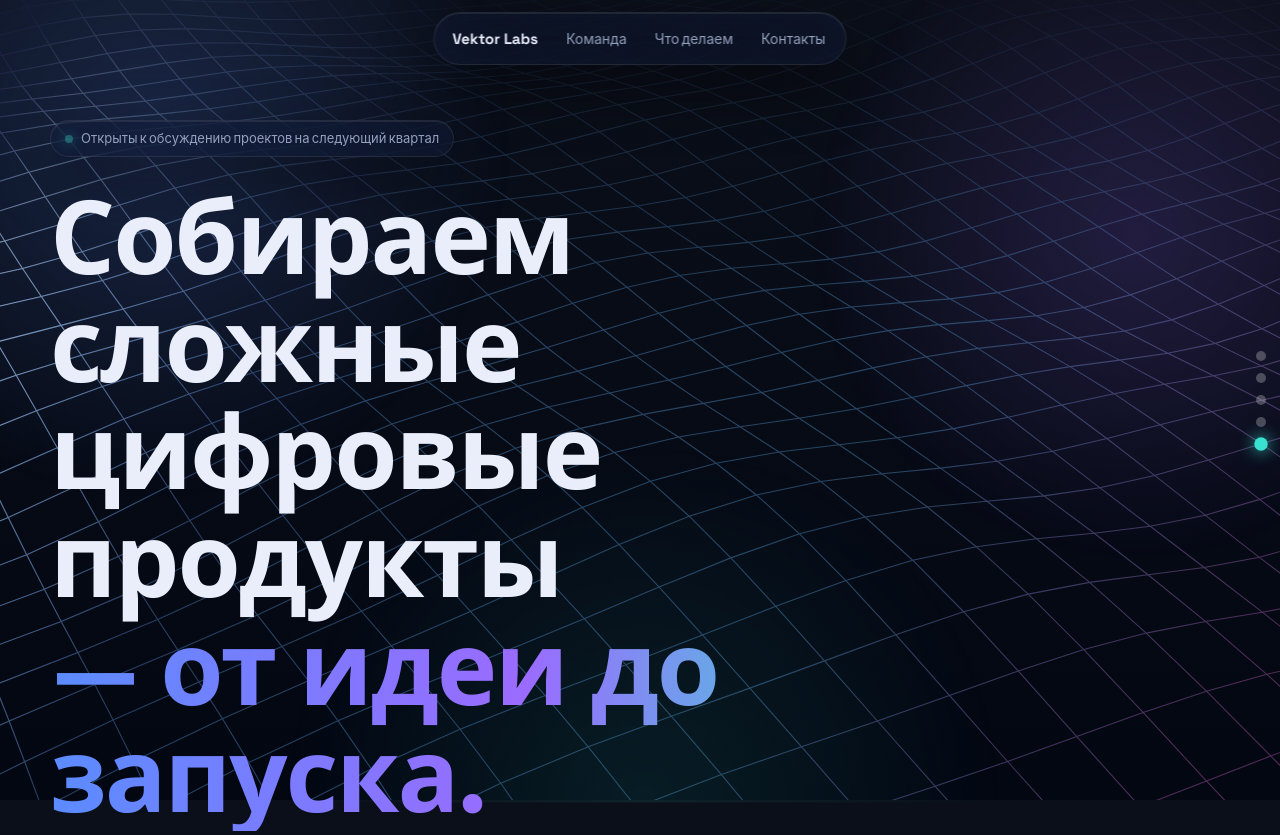
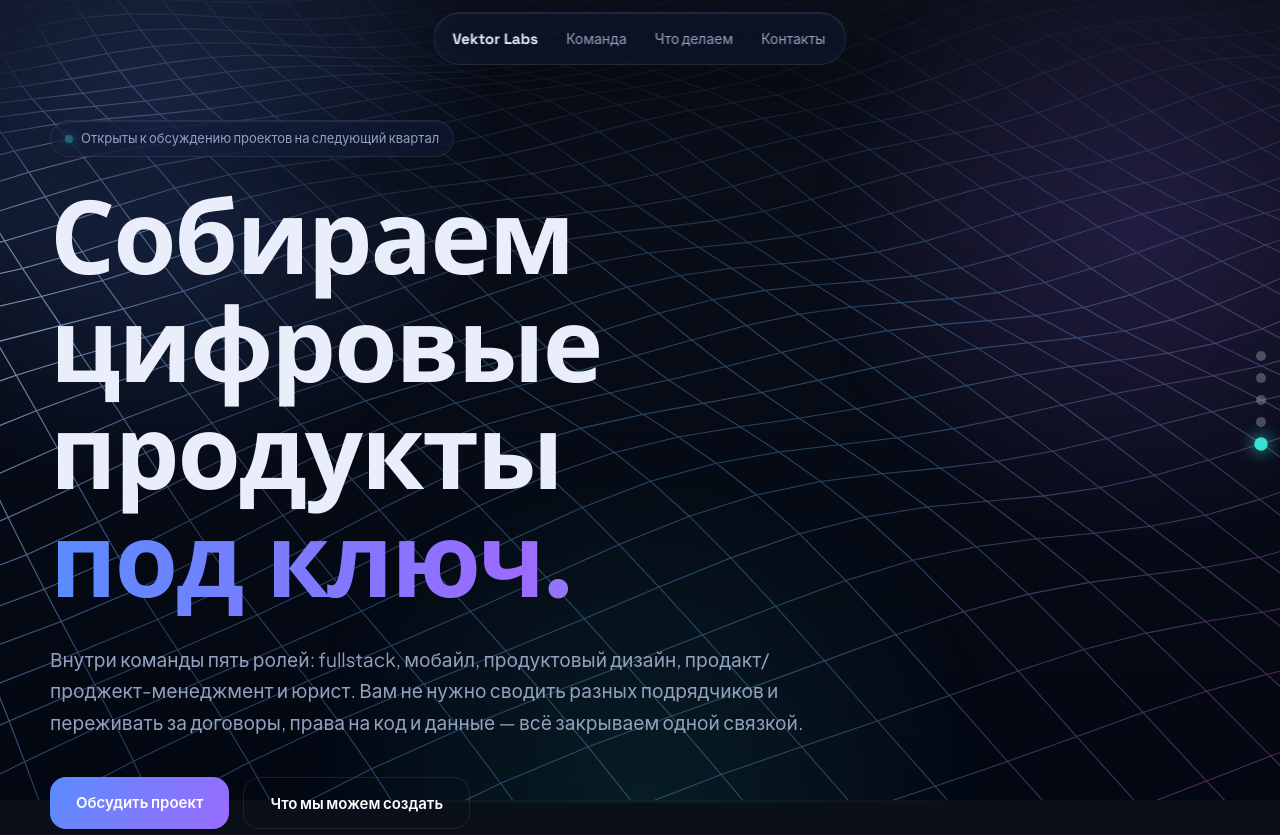
Before and after one commit to Artemidis9/Portfolio, a plain HTML site: page index.html in a window 1280 px wide. Shown: the top 835 px of the page. Drawn offline with Linux system fonts and the light colour scheme; animation ran at ten frames a second.

Commit message:
Update header text for digital product offerings

```diff
--- a/index.html
+++ b/index.html
@@ -128,7 +128,7 @@ footer h2{font-size:clamp(2rem,5vw,3.8rem)}
 <main>
 <section class="hero" id="top"><div class="wrap">
 <div class="chip glass"><i></i>Открыты к обсуждению проектов на следующий квартал</div>
-<h1>Собираем сложные цифровые продукты<span> — от идеи до запуска.</span></h1>
+<h1>Собираем цифровые продукты<span>под ключ.</span></h1>
 <p>Внутри команды пять ролей: fullstack, мобайл, продуктовый дизайн, продакт/проджект-менеджмент и юрист. Вам не нужно сводить разных подрядчиков и переживать за договоры, права на код и данные — всё закрываем одной связкой.</p>
 <div class="cta"><a class="btn" href="#contact">Обсудить проект</a><a class="btn ghost" href="#work">Что мы можем создать</a></div>
 </div></section>
```
